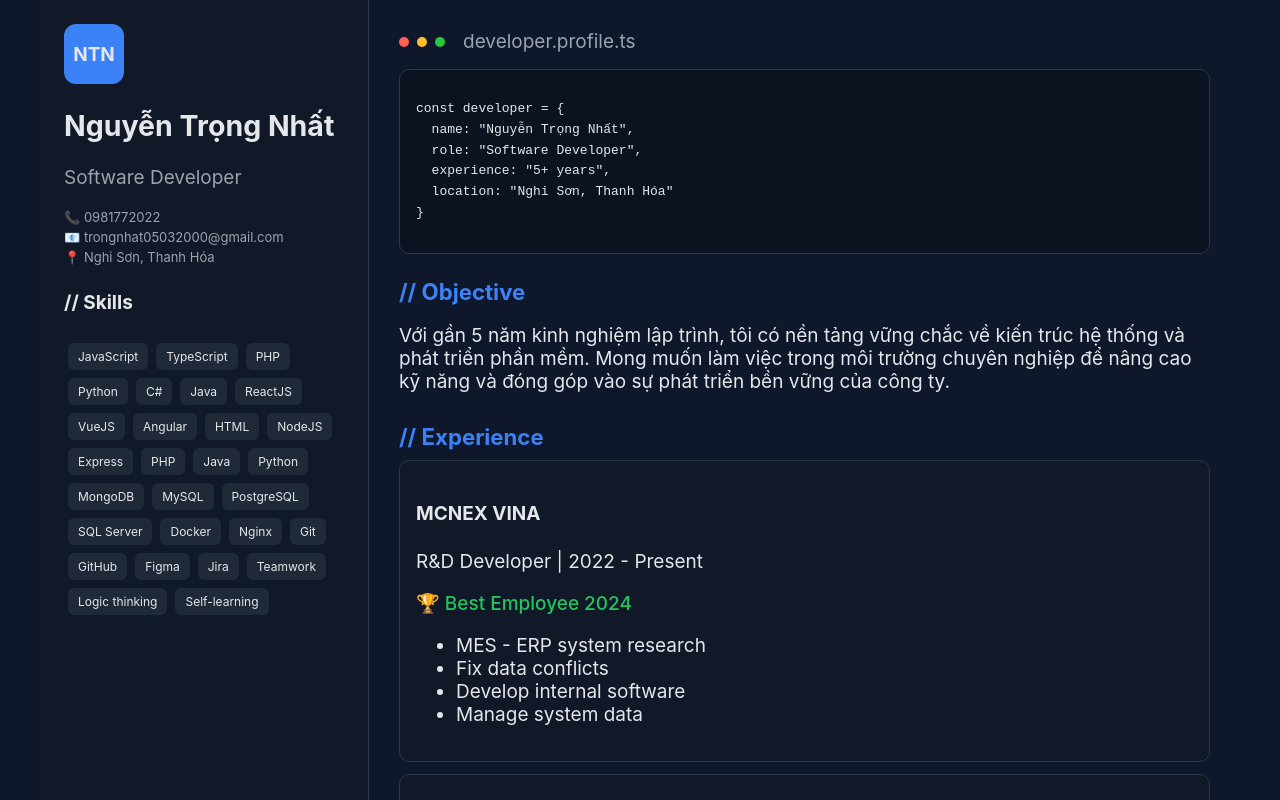
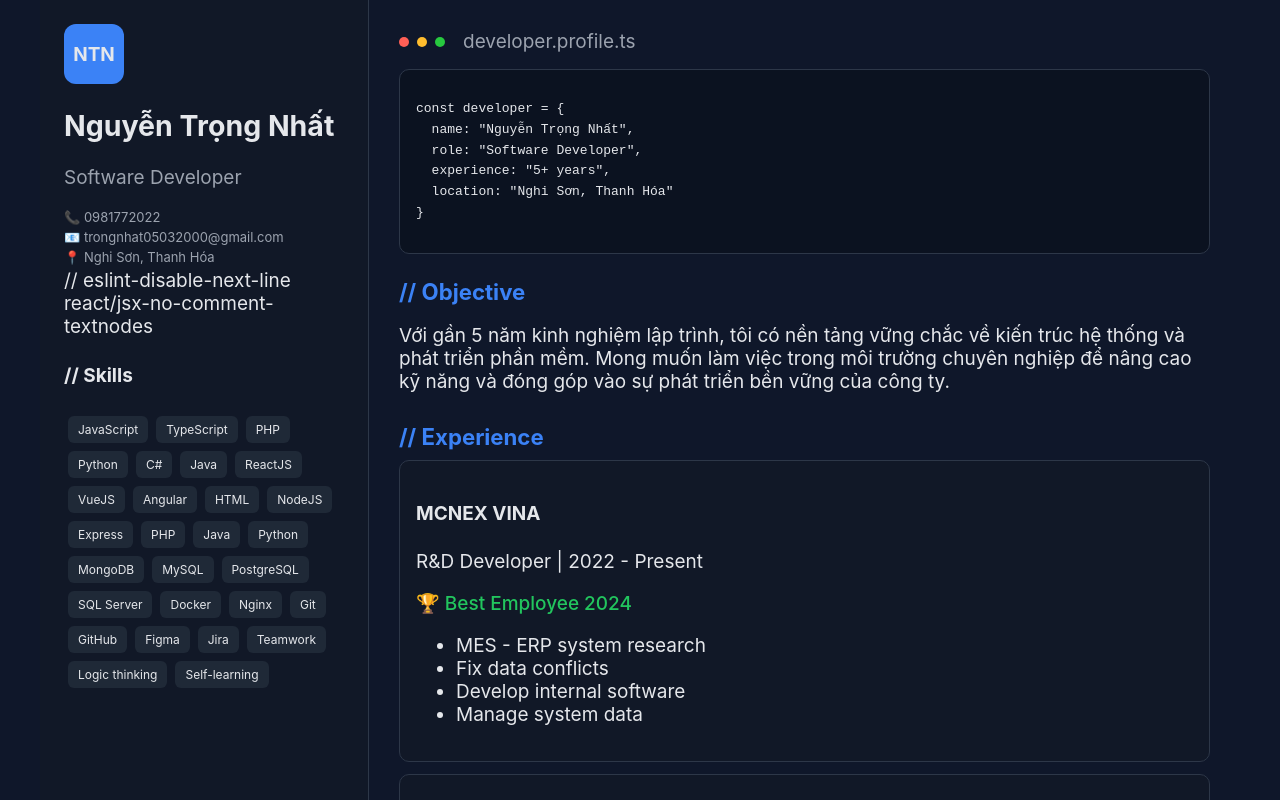
Before and after one commit to Motmaimai/my-profile, a React (Create React App) app: page / in a window 1280 px wide. Built offline with nearby package versions, Linux system fonts and the light colour scheme; a web font is replaced by a local one.

Commit message:
Update !!

```diff
--- a/src/containers/Main.js
+++ b/src/containers/Main.js
@@ -92,6 +92,7 @@ const Main = () => {
         </div>
 
         <div className="block">
+          // eslint-disable-next-line react/jsx-no-comment-textnodes
           <h4>// Skills</h4>
           {Object.values(dev.skills).flat().map((s, i) => (
             <span key={i} className="tag">{s}</span>
```
Also changed, not shown: 2 other files (tests, documents, lock files or other folders).
